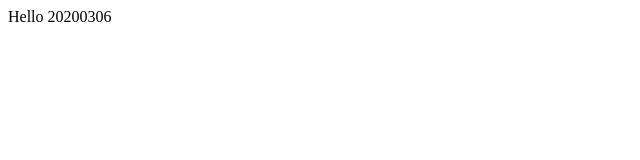
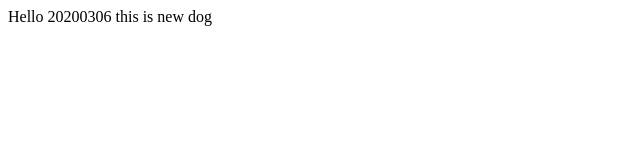
Before and after one commit to qtsun/teachGit, a plain HTML site: page index.html in a window 1280 px wide. Shown: the whole page, without its empty margins (0-640 px from the left). Drawn offline with Linux system fonts and the light colour scheme.

Commit message:
this is dog

```diff
--- a/index.html
+++ b/index.html
@@ -8,5 +8,6 @@
 </head>
 <body>
     Hello 20200306
+    this is new dog
 </body>
 </html>
```
Also changed, not shown: dog2.html (added).
